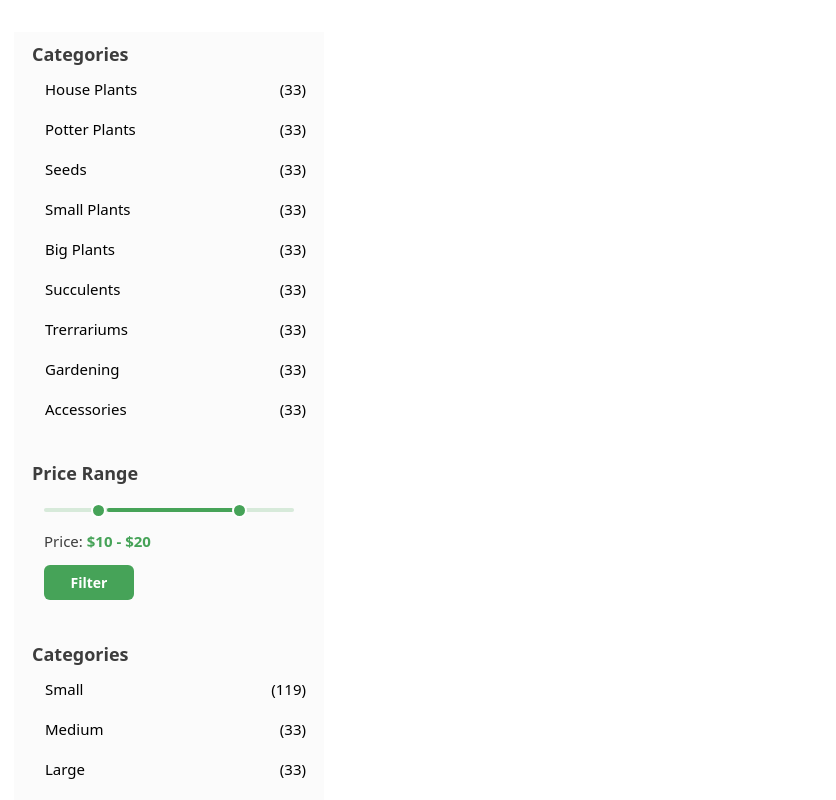
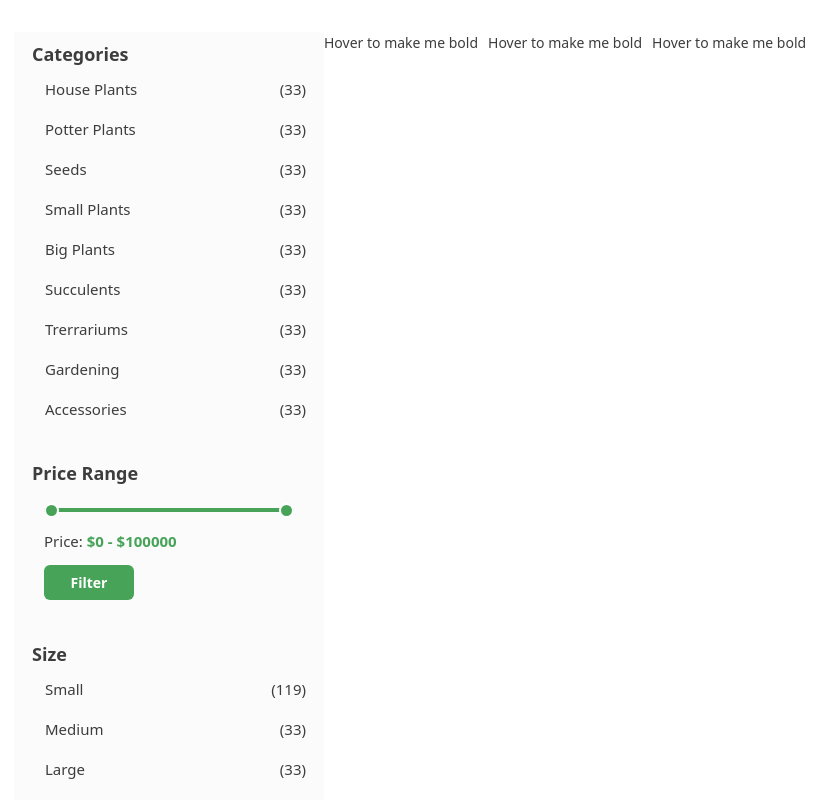
Before and after one commit to Vanlsh/greenShop, a website built with Vite: page src/index.html in a window 1280 px wide. Shown: the part 560-1360 px from the top of the page, without its empty margins (26-862 px from the left). Built offline with nearby package versions, Linux system fonts and the light colour scheme.

Commit message:
filter js

```diff
--- a/src/css/filter.css
+++ b/src/css/filter.css
@@ -1,5 +1,5 @@
 .filter {
-  width: 310px;
+  max-width: 310px;
 }
 .filter-wrapper {
   padding: 14px 18px;
@@ -19,6 +19,13 @@
 .filter-item {
   width: 100%;
 }
+.filter-item input[type='radio'] {
+  display: none;
+}
+.filter-item input[type='radio']:checked + .filter-item-button {
+  color: var(--green-color);
+  font-weight: 700;
+}
 .filter-item-button {
   width: 100%;
   height: 40px;
@@ -33,10 +40,6 @@
   transition: font-weight 0.3s ease, color 0.3s ease;
 }
 .filter-item-button:hover {
-  color: var(--green-color);
-  font-weight: 700;
-}
-.filter-item-button.active {
   color: var(--green-color);
   font-weight: 700;
 }
@@ -109,8 +112,8 @@
   position: absolute;
   height: 4px;
   background-color: var(--green-color);
-  right: 20%;
-  left: 25%;
+  right: 0;
+  left: 0;
 }
 .filter-input-range {
   -webkit-appearance: none;
--- /dev/null
+++ b/src/css/shop.css
@@ -0,0 +1,27 @@
+.shop-container {
+  display: flex;
+}
+.con {
+  display: flex;
+  gap: 10px;
+}
+.bold-on-hover {
+  position: relative;
+}
+.bold-on-hover:hover {
+}
+.bold-on-hover::before {
+  content: 'Hover to make me bold';
+  position: absolute;
+  top: 0;
+  left: 1px;
+  width: 101%;
+  height: 101%;
+  opacity: 0;
+  transition: opacity 0.2s ease;
+}
+
+.bold-on-hover:hover::before {
+  opacity: 1;
+  font-weight: bold;
+}
--- a/src/css/styles.css
+++ b/src/css/styles.css
@@ -10,6 +10,7 @@
 @import url('./header.css');
 @import url('./burger.css');
 @import url('./hero.css');
+@import url('./shop.css');
 @import url('./filter.css');
 
 :root {
--- /dev/null
+++ b/src/js/filter.js
@@ -0,0 +1,68 @@
+const minRange = document.querySelector('#minRange');
+const maxRange = document.querySelector('#maxRange');
+const minPrice = document.querySelector('.js-prise-min');
+const maxPrice = document.querySelector('.js-prise-max');
+const track = document.querySelector('.js-filter-track');
+
+const gap = 1000;
+
+setMinRange({ value: minRange.value, max: minRange.max });
+setMaxRange({ value: maxRange.value, max: maxRange.max });
+
+minRange.addEventListener('input', event => {
+  const { value, max } = event.target;
+  setMinRange({ value, max });
+});
+
+maxRange.addEventListener('input', event => {
+  const { value, max } = event.target;
+  setMaxRange({ value, max });
+});
+
+function setMinRange({ value, max }) {
+  let leftTrackPosition = (value / max) * 100;
+  const maxRangeValue = maxRange.value;
+  if (maxRangeValue - value < gap) {
+    const limit = maxRangeValue - gap;
+    minRange.value = limit;
+    leftTrackPosition = (limit / max) * 100;
+  }
+  track.style.left = leftTrackPosition + '%';
+  minPrice.textContent = minRange.value;
+}
+
+function setMaxRange({ value, max }) {
+  const minRangeValue = minRange.value;
+  let rightTrackPosition = 100 - (value / max) * 100;
+  if (value - minRangeValue < gap) {
+    const limit = gap + parseInt(minRangeValue);
+    maxRange.value = limit;
+    rightTrackPosition = 100 - (limit / max) * 100;
+  }
+  track.style.right = rightTrackPosition + '%';
+  maxPrice.textContent = maxRange.value;
+}
+
+const filterList = document.querySelector('.filter-list');
+const filterButton = document.querySelector('.js-filter-button');
+
+filterList.addEventListener('change', e => {
+  console.log(e.target);
+});
+
+// filterButton.addEventListener('click', () => {
+//   const template = `
+//    <li class="filter-item">
+//         <input
+//           type="radio"
+//           name="categories"
+//           id="accessories2"
+//           value="accessories2"
+//         />
+//         <label for="accessories2" class="filter-item-button"
+//           >Accessories<span>(33)</span></label
+//         >
+//       </li>
+//   `;
+//   filterList.insertAdjacentHTML('beforeend', template);
+// });
--- a/src/main.js
+++ b/src/main.js
@@ -1,3 +1,5 @@
+import './js/filter.js';
+
 const headerBurger = document.querySelector('.header-burger');
 const closeHeaderBurger = document.querySelector('#close-header-burger');
 const openHeaderBurger = document.querySelector('#header-open-burger');
--- a/src/partials/filter.html
+++ b/src/partials/filter.html
@@ -3,58 +3,119 @@
     <h3 class="filter-title">Categories</h3>
     <ul class="filter-list">
       <li class="filter-item">
-        <button class="filter-item-button">
+        <input
+          type="radio"
+          name="categories"
+          id="housePlants"
+          value="housePlants"
+        />
+        <label for="housePlants" class="filter-item-button">
           House Plants<span>(33)</span>
-        </button>
+        </label>
       </li>
       <li class="filter-item">
-        <button class="filter-item-button">
+        <input
+          type="radio"
+          name="categories"
+          id="potterPlants"
+          value="potterPlants"
+        />
+        <label for="potterPlants" class="filter-item-button">
           Potter Plants<span>(33)</span>
-        </button>
+        </label>
       </li>
       <li class="filter-item">
-        <button class="filter-item-button">Seeds<span>(33)</span></button>
+        <input type="radio" name="categories" id="seeds" value="seeds" />
+        <label for="seeds" class="filter-item-button"
+          >Seeds<span>(33)</span></label
+        >
       </li>
       <li class="filter-item">
-        <button class="filter-item-button">
+        <input
+          type="radio"
+          name="categories"
+          id="smallPlants"
+          value="smallPlants"
+        />
+        <label for="smallPlants" class="filter-item-button">
           Small Plants<span>(33)</span>
-        </button>
+        </label>
       </li>
       <li class="filter-item">
-        <button class="filter-item-button">Big Plants<span>(33)</span></button>
+        <input
+          type="radio"
+          name="categories"
+          id="bigPlants"
+          value="bigPlants"
+        />
+        <label for="bigPlants" class="filter-item-button"
+          >Big Plants<span>(33)</span></label
+        >
       </li>
       <li class="filter-item">
-        <button class="filter-item-button">Succulents<span>(33)</span></button>
+        <input
+          type="radio"
+          name="categories"
+          id="succulents"
+          value="succulents"
+        />
+        <label for="succulents" class="filter-item-button"
+          >Succulents<span>(33)</span></label
+        >
       </li>
       <li class="filter-item">
-        <button class="filter-item-button">Trerrariums<span>(33)</span></button>
+        <input
+          type="radio"
+          name="categories"
+          id="trerrariums"
+          value="trerrariums"
+        />
+        <label for="trerrariums" class="filter-item-button"
+          >Trerrariums<span>(33)</span></label
+        >
       </li>
       <li class="filter-item">
-        <button class="filter-item-button">Gardening<span>(33)</span></button>
+        <input
+          type="radio"
+          name="categories"
+          id="gardening"
+          value="gardening"
+        />
+        <label for="gardening" class="filter-item-button"
+          >Gardening<span>(33)</span></label
+        >
       </li>
       <li class="filter-item">
-        <button class="filter-item-button">Accessories<span>(33)</span></button>
+        <input
+          type="radio"
+          name="categories"
+          id="accessories"
+          value="accessories"
+        />
+        <label for="accessories" class="filter-item-button"
+          >Accessories<span>(33)</span></label
+        >
       </li>
     </ul>
     <h3 class="filter-title filter-range-title">Price Range</h3>
     <div class="filter-range">
       <div class="filter-range-container">
-        <div class="filter-track"></div>
+        <div class="filter-track js-filter-track"></div>
         <input
           type="range"
           min="0"
-          max="100"
-          value="20"
-          step="1"
+          max="100000"
+          value="0"
+          step="1000"
           class="filter-input-range filter-min-slider"
           id="minRange"
         />
         <input
           type="range"
           min="0"
-          max="100"
-          value="80"
-          step="1"
+          max="100000"
+          value="100000"
+          step="1000"
           class="filter-input-range filter-max-slider"
           id="maxRange"
         />
@@ -67,18 +128,27 @@
           ></span
         >
       </p>
-      <button class="filter-button">Filter</button>
+      <button class="filter-button js-filter-button">Filter</button>
     </div>
-    <h3 class="filter-title">Categories</h3>
+    <h3 class="filter-title">Size</h3>
     <ul class="filter-list">
       <li class="filter-item">
-        <button class="filter-item-button">Small<span>(119)</span></button>
+        <input type="radio" name="size" id="small" value="small" />
+        <label for="small" class="filter-item-button"
+          >Small<span>(119)</span></label
+        >
       </li>
       <li class="filter-item">
-        <button class="filter-item-button">Medium<span>(33)</span></button>
+        <input type="radio" name="size" id="medium" value="medium" />
+        <label for="medium" class="filter-item-button"
+          >Medium<span>(33)</span></label
+        >
       </li>
       <li class="filter-item">
-        <button class="filter-item-button">Large<span>(33)</span></button>
+        <input type="radio" name="size" id="large" value="large" />
+        <label for="large" class="filter-item-button"
+          >Large<span>(33)</span></label
+        >
       </li>
     </ul>
   </div>
--- a/src/partials/shop.html
+++ b/src/partials/shop.html
@@ -1,6 +1,14 @@
 <section class="shop">
-  <div class="container">
+  <div class="container shop-container">
     <load src="partials/filter.html" />
-    <div>hello world</div>
+    <div class="shop-wrapper">
+      <div class="sope-sort">
+        <div class="con">
+          <p class="bold-on-hover">Hover to make me bold</p>
+          <p class="bold-on-hover">Hover to make me bold</p>
+          <p class="bold-on-hover">Hover to make me bold</p>
+        </div>
+      </div>
+    </div>
   </div>
 </section>
```
